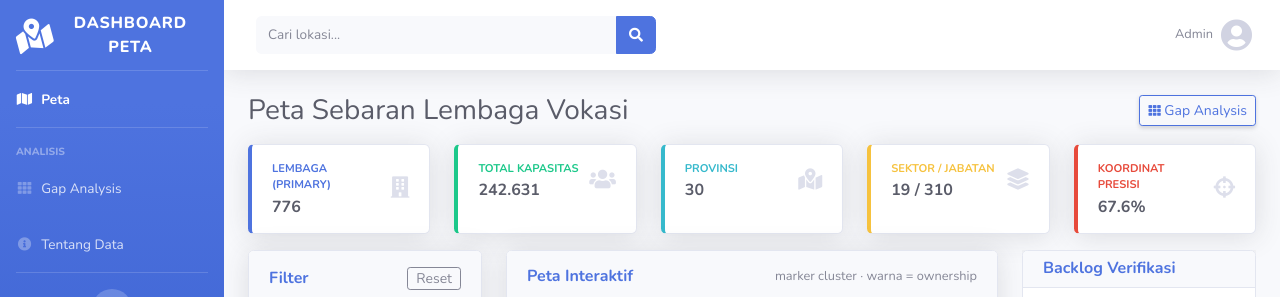
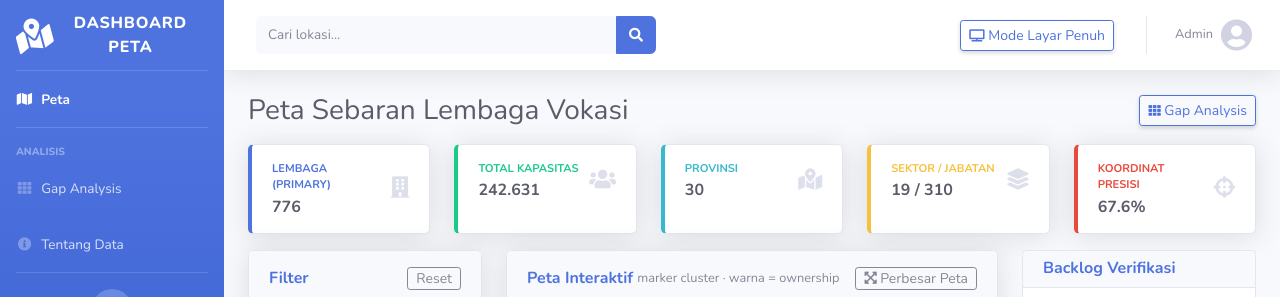
Before and after one commit to nrizal90/dashboard-peta, a CodeIgniter app: page /database/dashboard in a window 1280 px wide. Shown: the top 297 px of the page. Run offline with CodeIgniter, Linux system fonts and the light colour scheme; data that the repository does not hold is empty.

Commit message:
Enhance dashboard interactivity with filter toggle and command center mode

```diff
--- a/application/views/dashboard/index.php
+++ b/application/views/dashboard/index.php
@@ -49,9 +49,9 @@ $presisi = isset($s['koordinat']['persen_asli']) ? $s['koordinat']['persen_asli'
 					<?php endforeach; ?>
 				</div>
 
-				<div class="row">
+				<div class="row" id="dashRow">
 					<!-- ===== SIDEBAR FILTER (kiri) ===== -->
-					<div class="col-lg-3 mb-4">
+					<div class="col-lg-3 mb-4" id="colFilter">
 						<div class="card shadow h-100">
 							<div class="card-header py-3 d-flex justify-content-between align-items-center">
 								<h6 class="m-0 font-weight-bold text-primary">Filter</h6>
@@ -135,11 +135,16 @@ $presisi = isset($s['koordinat']['persen_asli']) ? $s['koordinat']['persen_asli'
 					</div>
 
 					<!-- ===== PETA (tengah) ===== -->
-					<div class="col-lg-6 mb-4">
+					<div class="col-lg-6 mb-4" id="colMap">
 						<div class="card shadow h-100">
 							<div class="card-header py-3 d-flex justify-content-between align-items-center">
 								<h6 class="m-0 font-weight-bold text-primary">Peta Interaktif</h6>
-								<small class="text-muted">marker cluster · warna = ownership</small>
+								<div class="d-flex align-items-center">
+									<small class="text-muted mr-3 d-none d-xl-inline">marker cluster · warna = ownership</small>
+									<button id="btnToggleFilter" class="btn btn-sm btn-outline-secondary py-0" title="Sembunyikan panel filter agar peta lebih dominan">
+										<i class="fas fa-expand-arrows-alt"></i> Perbesar Peta
+									</button>
+								</div>
 							</div>
 							<div class="card-body position-relative">
 								<div id="map"></div>
@@ -151,7 +156,7 @@ $presisi = isset($s['koordinat']['persen_asli']) ? $s['koordinat']['persen_asli'
 					</div>
 
 					<!-- ===== CHART PANEL (kanan) ===== -->
-					<div class="col-lg-3 mb-4">
+					<div class="col-lg-3 mb-4" id="colChart">
 						<div class="dash-scroll">
 							<div class="card shadow mini-chart-card">
 								<div class="card-header py-2"><h6 class="m-0 font-weight-bold text-primary">Backlog Verifikasi</h6></div>
--- a/application/views/templates/topbar.php
+++ b/application/views/templates/topbar.php
@@ -21,6 +21,17 @@
 
 				<!-- Topbar Navbar -->
 				<ul class="navbar-nav ml-auto">
+
+					<!-- Pindah ke mode Command Center (kiosk) -->
+					<li class="nav-item mr-3 d-flex align-items-center">
+						<a href="<?= site_url('wall') ?>" target="_blank" rel="noopener"
+							class="btn btn-outline-primary btn-sm shadow-sm" title="Buka mode command center (kiosk) di tab baru">
+							<i class="fas fa-tv fa-sm"></i> Mode Layar Penuh
+						</a>
+					</li>
+
+					<div class="topbar-divider d-none d-sm-block"></div>
+
 					<li class="nav-item dropdown no-arrow">
 						<a class="nav-link dropdown-toggle" href="#" id="userDropdown" role="button"
 							data-toggle="dropdown" aria-haspopup="true" aria-expanded="false">
--- a/assets/js/dashboard.js
+++ b/assets/js/dashboard.js
@@ -401,6 +401,31 @@
 	}
 
 	// -----------------------------------------------------------------
+	// Mode "Perbesar Peta" — sembunyikan panel filter & chart, peta dominan
+	// (berguna saat dashboard dipajang di layar command center)
+	// -----------------------------------------------------------------
+	(function () {
+		var btn = document.getElementById('btnToggleFilter');
+		if (!btn) return;
+		var colFilter = document.getElementById('colFilter');
+		var colChart = document.getElementById('colChart');
+		var colMap = document.getElementById('colMap');
+		var expanded = false;
+		btn.addEventListener('click', function () {
+			expanded = !expanded;
+			colFilter.classList.toggle('d-none', expanded);
+			colChart.classList.toggle('d-none', expanded);
+			colMap.classList.toggle('col-lg-6', !expanded);
+			colMap.classList.toggle('col-lg-12', expanded);
+			btn.innerHTML = expanded
+				? '<i class="fas fa-compress-arrows-alt"></i> Tampilkan Panel'
+				: '<i class="fas fa-expand-arrows-alt"></i> Perbesar Peta';
+			// Leaflet perlu hitung ulang ukuran setelah lebar kontainer berubah.
+			setTimeout(function () { map.invalidateSize(); }, 60);
+		});
+	})();
+
+	// -----------------------------------------------------------------
 	// Boot
 	// -----------------------------------------------------------------
 	loadStateFromUrl();
```
Also changed, not shown: application/views/dashboard/wall.php (+6 -1 lines).
